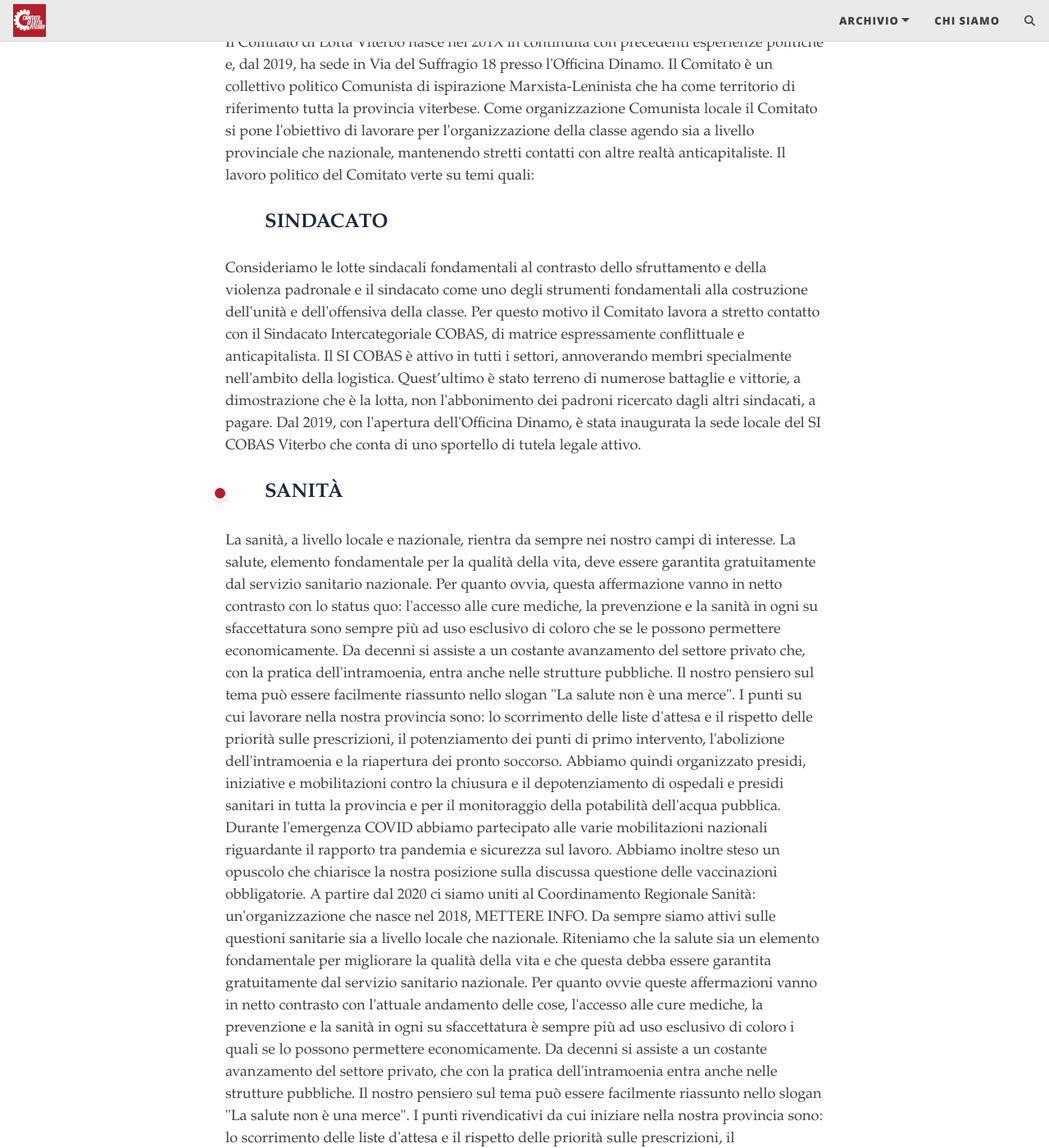
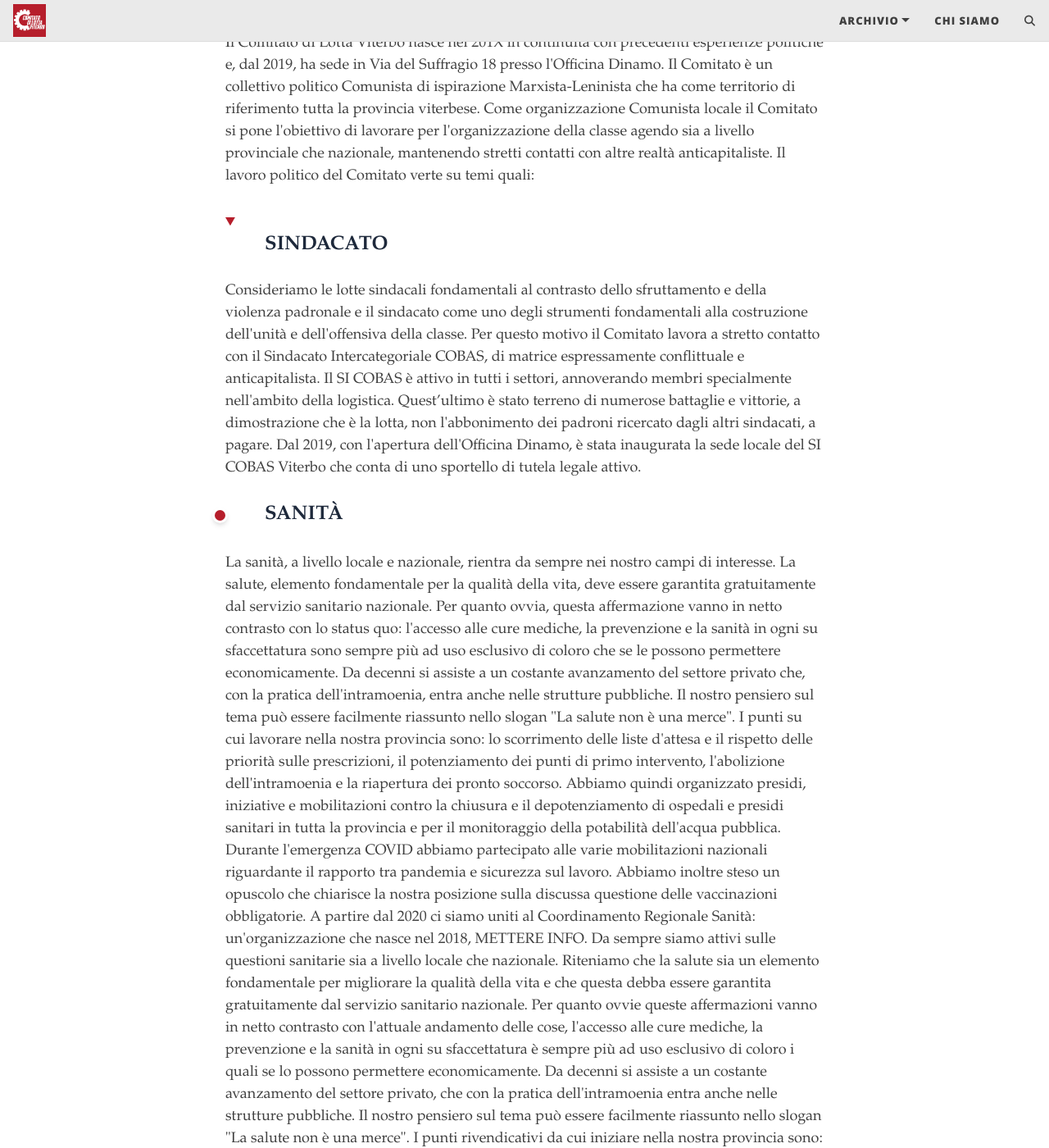
Before and after one commit to comlotvt/site, a Jekyll site: the page built from chi-siamo.md, in a window 1280 px wide and 1400 px high, scrolled down 324 px. Shown: the whole window at 82% size. Built offline with Jekyll 4.4.1, drawn with Linux system fonts in a browser that asks for light colours; comment, search, counter and statistics services are not loaded.

Commit message:
Update index.css

```diff
--- a/assets/css/index.css
+++ b/assets/css/index.css
@@ -138,12 +138,7 @@
 }
 
 .paragraph-header::marker {
-  content: '';
-  position: absolute;
-  left: -1rem;
-  width: 1.2rem;
-  height: 1.2rem;
-  background: var(--primary-color);
+  color: var(--primary-color);
   border-radius: 50%;
   border: 3px solid white;
   box-shadow: var(--shadow-md);
```
